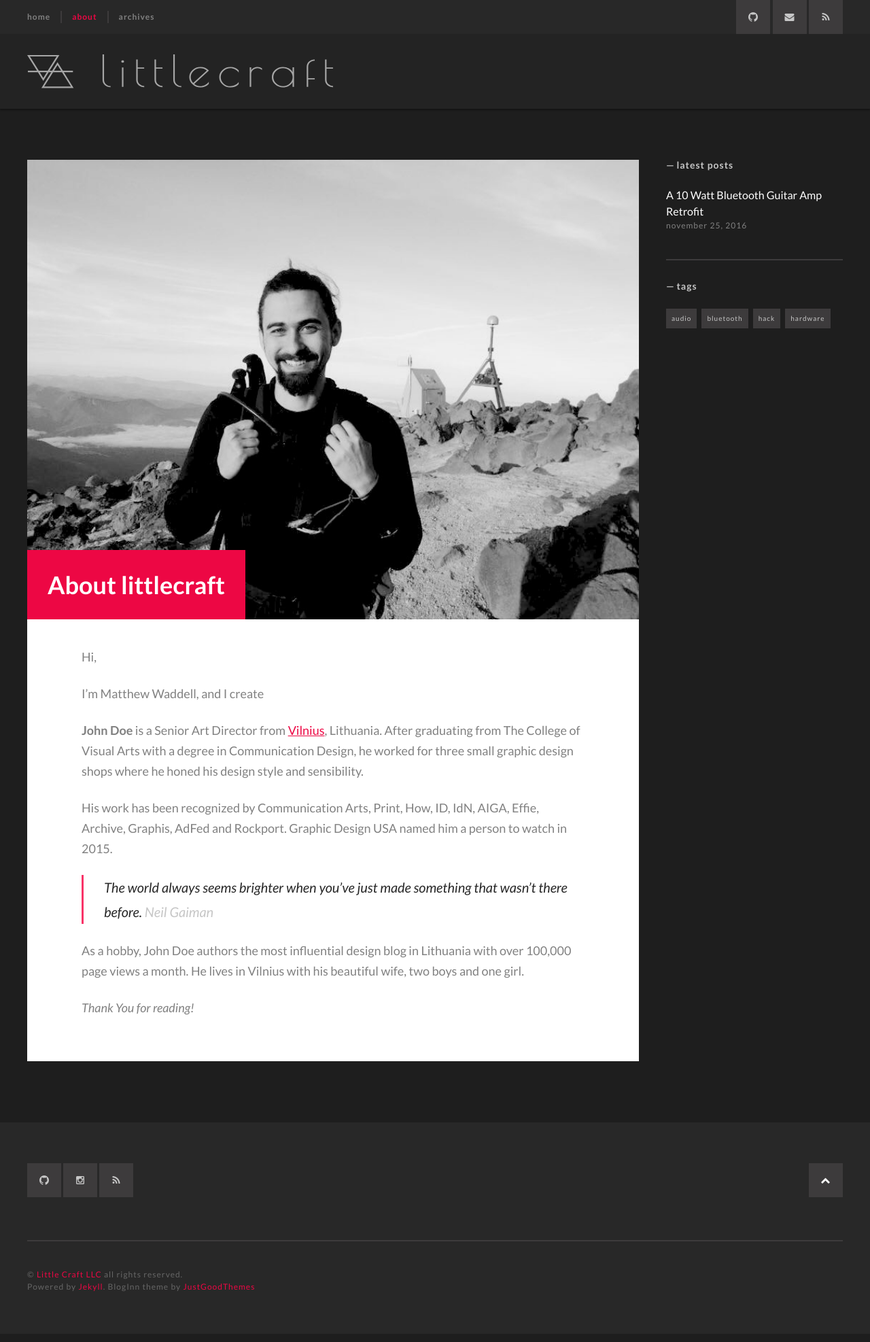
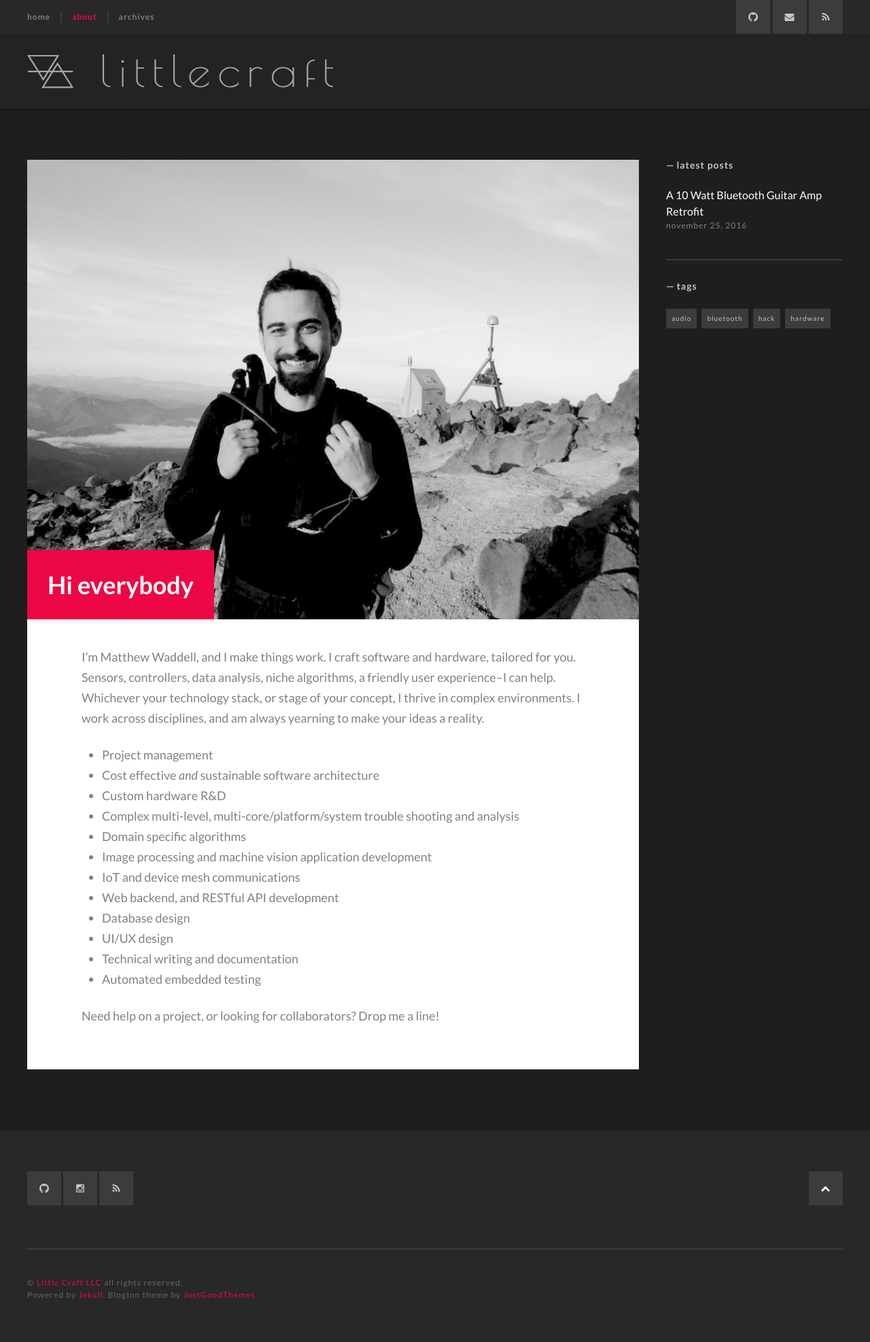
Before and after one commit to littlecraft/littlecraft.github.io, a Jekyll site: the page built from about.md, in a window 1280 px wide. Shown: the whole page at 68% size. Built offline with Jekyll 4.4.1, drawn with Linux system fonts in a browser that asks for light colours; some web fonts are replaced.

Commit message:
Updated bio and services

```diff
--- a/_config.yml
+++ b/_config.yml
@@ -38,8 +38,8 @@ disqus: littlecraftllc
 
 # Author information - author info at the bottom of the post
 author_name: "Matthew Waddell"
-#author_bio: ""
-author_url:  "http://littlecraft.io"
+author_bio: "Hi, I'm Matthew Waddell, and I make things work.  I craft software and hardware, tailored for you.  Sensors, controllers, data analysis, niche algorithms, a friendly user experience--I can help."
+author_url:  "https://littlecraft.io"
 author_location: "Portland, OR, USA"
 author_image: /images/authorimage.png
 author_email: matt@littlecraft.io
--- a/about.md
+++ b/about.md
@@ -1,21 +1,24 @@
 ---
 layout: page
-title: About littlecraft
-description: What littlecraft can offer you
+title: Hi everybody
+description: What littlecraft can do for you
 banner_image: aboutPage.jpg
 no_author_info: true
 ---
 
-Hi,
+I'm Matthew Waddell, and I make things work.  I craft software and hardware, tailored for you.  Sensors, controllers, data analysis, niche algorithms, a friendly user experience--I can help.  Whichever your technology stack, or stage of your concept, I thrive in complex environments.  I work across disciplines, and am always yearning to make your ideas a reality.
 
-I'm Matthew Waddell, and I create
+- Project management
+- Cost effective *and* sustainable software architecture
+- Custom hardware R&D
+- Complex multi-level, multi-core/platform/system trouble shooting and analysis
+- Domain specific algorithms
+- Image processing and machine vision application development
+- IoT and device mesh communications
+- Web backend, and RESTful API development
+- Database design
+- UI/UX design
+- Technical writing and documentation
+- Automated embedded testing
 
-**John Doe** is a Senior Art Director from [Vilnius](https://en.wikipedia.org/wiki/Vilnius), Lithuania. After graduating from The College of Visual Arts with a degree in Communication Design, he worked for three small graphic design shops where he honed his design style and sensibility.
-
-His work has been recognized by Communication Arts, Print, How, ID, IdN, AIGA, Effie, Archive, Graphis, AdFed and Rockport. Graphic Design USA named him a person to watch in 2015.
-
->The world always seems brighter when you’ve just made something that wasn’t there before. <cite>Neil Gaiman</cite>
-
-As a hobby, John Doe authors the most influential design blog in Lithuania with over 100,000 page views a month. He lives in Vilnius with his beautiful wife, two boys and one girl.
-
-*Thank You for reading!*
+Need help on a project, or looking for collaborators?  Drop me a line!
--- a/css/main.scss
+++ b/css/main.scss
@@ -35,8 +35,8 @@
 .site-header,
 .site-content,
 .site-footer {
-    padding-left: 30px;
-    padding-right: 30px;
+    padding-left: 15px;
+    padding-right: 15px;
 }
 
 .inner {
@@ -883,6 +883,7 @@ a.archive-top-link:hover {
         padding-left: 20px;
         padding-right: 0;
         position: relative;
+        text-transform: lowercase;
     }
 
     #menu-toggle:hover,
```
